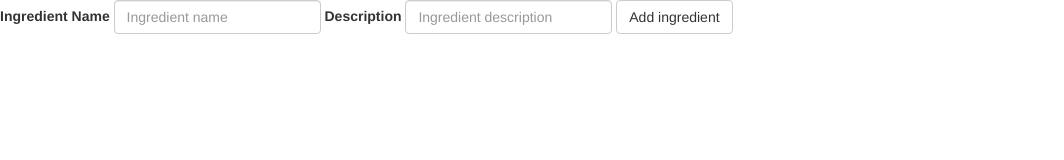
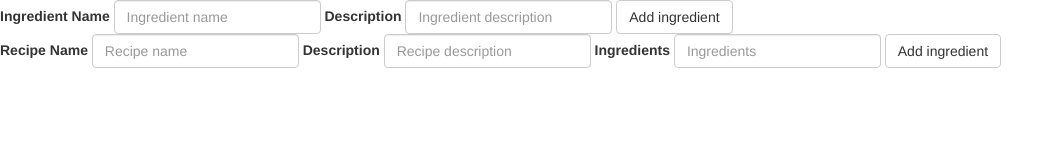
Before and after one commit to 14budig/project1, a website: page views/index.html in a window 1280 px wide. Shown: the whole page, without its empty margins (0-1064 px from the left). Drawn offline with nearby package versions, Linux system fonts and the light colour scheme; files that its build step writes are made by us from their sources; no server answers; files whose address does not match are found by name.

Commit message:
adds a form for new recipes

```diff
--- a/views/index.html
+++ b/views/index.html
@@ -30,6 +30,22 @@
    <button type="submit" class="btn btn-default">Add ingredient</button>
   </form>
 
+  <form class="form-inline" id="newRecipeForm">
+   <div class="form-group">
+     <label for="title">Recipe Name</label>
+     <input type="text" class="form-control" name="name" placeholder="Recipe name">
+   </div>
+   <div class="form-group">
+     <label for="title">Description</label>
+     <input type="text" class="form-control" name="description" placeholder="Recipe description">
+   </div>
+   <div class="form-group">
+     <label for="title">Ingredients</label>
+     <input type="text" class="form-control" name="ingredients" placeholder="Ingredients">
+   </div>
+   <button type="submit" class="btn btn-default">Add ingredient</button>
+  </form>
+
   <!-- handlebars container -->
   <div id="ingredients" class="container">
     <ul>
```
